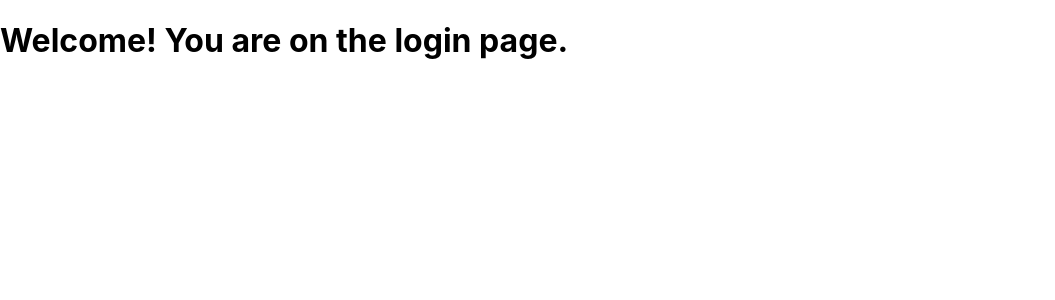
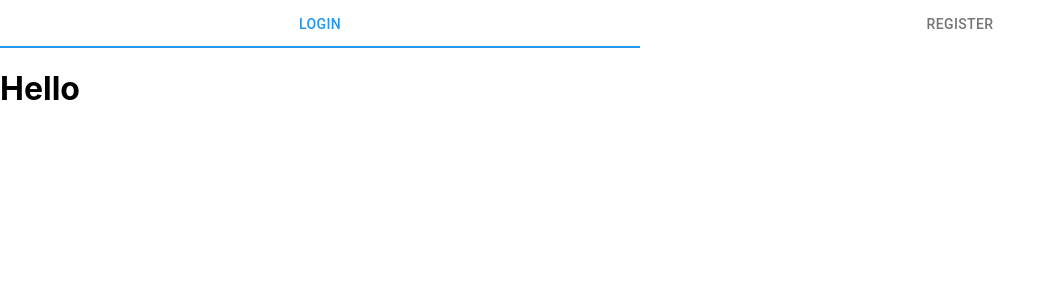
Before and after one commit to rachel-os/LOVELACE_RebootJS_Front, a React (Create React App) app: page /login in a window 1280 px wide. Shown: the top 300 px of the page, without its empty margins (0-1055 px from the left). Built offline with nearby package versions, Linux system fonts and the light colour scheme.

Commit message:
add Tabs on Login page

```diff
--- a/src/App.tsx
+++ b/src/App.tsx
@@ -1,7 +1,7 @@
+import { createMuiTheme, ThemeProvider } from '@material-ui/core';
+import { blue, yellow } from '@material-ui/core/colors';
 import React from 'react';
 import { Router } from 'react-router-dom';
-import { createMuiTheme, ThemeProvider } from '@material-ui/core';
-import { blue, yellow } from '@material-ui/core/colors';
 import AppContent from './layout/AppContent';
 import history from './history';
 
--- a/src/login/components/LoginScreen.tsx
+++ b/src/login/components/LoginScreen.tsx
@@ -1,10 +1,40 @@
-import React, { Component } from 'react'
+import { Tabs, Tab } from '@material-ui/core';
+import React, { Component } from 'react';
+import LoginTabPanel from './LoginTabPanel';
 
-export default class LoginScreen extends Component {
+
+interface LoginScreenState {
+  //Il s'agit de l'onglet sur lequel on se trouve actuellement.
+  tab: number;
+}
+export default class LoginScreen extends Component<{}, LoginScreenState> {
+  constructor(props: {}) {
+    super(props);
+    this.state = { tab: 0 }
+  }
   render() {
     return (
+      // TODO : remplacer la div l.18 par un container de Material UI
       <div>
-        <h1>Welcome! You are on the login page.</h1>
+        <Tabs
+          indicatorColor='primary'
+          textColor='primary'
+          variant="fullWidth"
+          value={this.state.tab}
+          onChange={(_, newTab) => {
+            this.setState({ tab: newTab })
+          }}>
+          <Tab label="login" />
+          <Tab label="register" />
+        </Tabs>
+
+        <LoginTabPanel valueTab={this.state.tab} index={0}>
+          <h1> Hello </h1>
+        </LoginTabPanel>
+
+        <LoginTabPanel valueTab={this.state.tab} index={1}>
+          <h1> Coucou </h1>
+        </LoginTabPanel>
       </div>
     )
   }
--- /dev/null
+++ b/src/login/components/LoginTabPanel.tsx
@@ -0,0 +1,21 @@
+import React, { Component, ReactNode } from 'react'
+
+interface LoginTabPanelProps {
+  index: number;
+  valueTab: number;
+  children: ReactNode;
+}
+
+export default class LoginTabPanel extends Component<LoginTabPanelProps> {
+  render() {
+    // Renvoie mon children seulement si la valeur du tab est égale à l'index.
+    // Si c'est bien le cas, alors montre l'intérieur de mon composant. Sinon il reste caché.
+    const hidden = this.props.valueTab !== this.props.index;
+
+    return (
+      <div hidden={hidden}>
+        {this.props.children}
+      </div>
+    )
+  }
+}
```
